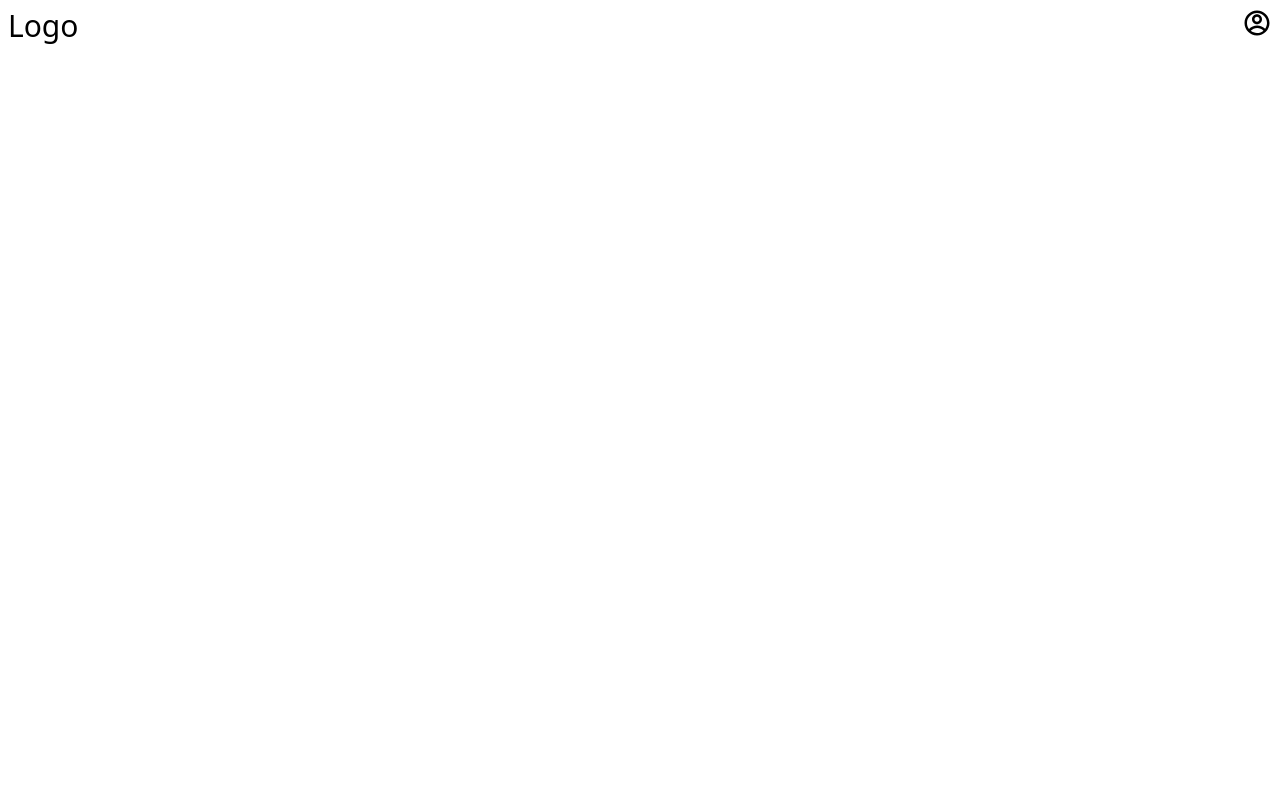
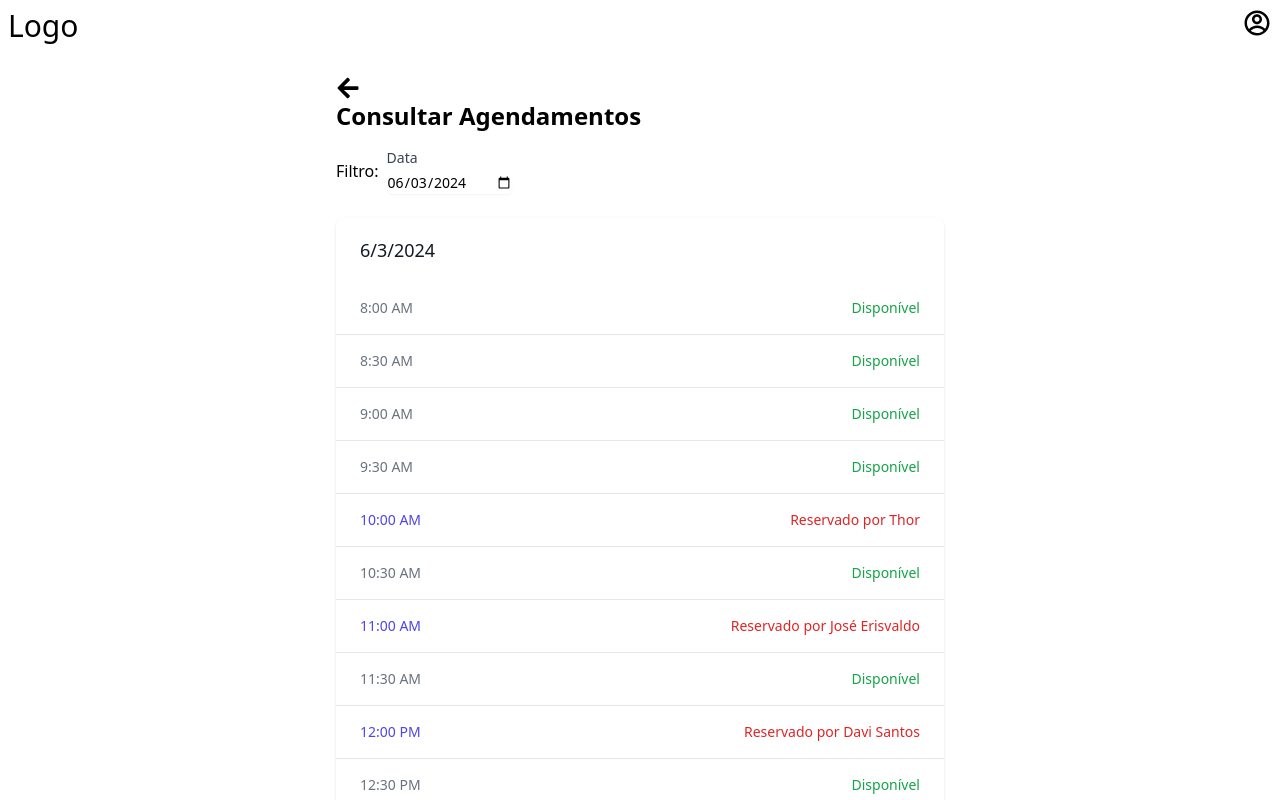
Before and after one commit to JoseErisvaldo/appCabeleireiro, a React (Create React App) app: page /consultaragendamentos in a window 1280 px wide. Before the commit this address had no page. Shown: the top 800 px of the page. Built offline with nearby package versions, Linux system fonts and the light colour scheme.

Commit message:
Feat: ConsultHaircutAppointments

```diff
--- /dev/null
+++ b/src/Components/CompoConsultHaircutAppointments/CompoConsultHaircutAppointments.jsx
@@ -0,0 +1,75 @@
+import React, { useState } from 'react';
+import ArrowLeft from '../UI/Arrow/ArrowLeft'
+
+const allTimeSlots = [
+  '8:00 AM', '8:30 AM', '9:00 AM', '9:30 AM', '10:00 AM', '10:30 AM',
+  '11:00 AM', '11:30 AM', '12:00 PM', '12:30 PM', '1:00 PM', '1:30 PM',
+  '2:00 PM', '2:30 PM', '3:00 PM', '3:30 PM', '4:00 PM', '4:30 PM',
+  '5:00 PM', '5:30 PM', '6:00 PM'
+];
+
+const appointmentsData = [
+  { id: 1, date: '2024-06-04', time: '9:00 AM', name: 'Zezin' },
+  { id: 2, date: '2024-06-03', time: '10:00 AM', name: 'Thor' },
+  { id: 3, date: '2024-06-03', time: '11:00 AM', name: 'José Erisvaldo' },
+  { id: 4, date: '2024-06-03', time: '12:00 PM', name: 'Davi Santos' },
+  { id: 5, date: '2024-06-03', time: '1:00 PM', name: 'Lucia' },
+  { id: 8, date: '2024-06-03', time: '4:00 PM', name: 'Telma' }
+];
+
+function generateSchedule(date) {
+  return allTimeSlots.map(time => {
+    const appointment = appointmentsData.find(app => app.date === date && app.time === time);
+    return {
+      date,
+      time,
+      booked: !!appointment,
+      name: appointment ? appointment.name : null,
+    };
+  });
+}
+
+export default function CompoConsultHaircutAppointments() {
+  const [selectedDate, setSelectedDate] = useState('2024-06-03');
+  const schedule = generateSchedule(selectedDate);
+
+  return (
+    <div className="max-w-2xl mx-auto p-4 sm:p-6 lg:p-8">
+        <ArrowLeft to={'/'} />
+      <h2 className="text-2xl font-bold mb-4">Consultar Agendamentos</h2>
+      <div className="flex items-center mb-6">
+        <span className="mr-2">Filtro: </span>
+        <div>
+          <div>
+            <label className="block text-sm font-medium text-gray-700 mb-1">Data</label>
+            <input
+              type="date"
+              value={selectedDate}
+              onChange={(e) => setSelectedDate(e.target.value)}
+              className="block w-full border-gray-300 rounded-md shadow-sm focus:ring-indigo-500 focus:border-indigo-500 sm:text-sm"
+            />
+          </div>
+        </div>
+      </div>
+      <div className="bg-white shadow overflow-hidden sm:rounded-lg mb-6">
+        <div className="px-4 py-5 sm:px-6">
+          <h3 className="text-lg leading-6 font-medium text-gray-900">{new Date(selectedDate).toLocaleDateString()}</h3>
+        </div>
+        <ul className="divide-y divide-gray-200">
+          {schedule.map((slot, index) => (
+            <li key={index} className="px-4 py-4 sm:px-6 flex justify-between items-center">
+              <div>
+                <p className={`text-sm font-medium ${slot.booked ? 'text-indigo-600' : 'text-gray-500'}`}>
+                  {slot.time}
+                </p>
+              </div>
+              <div className={`text-sm ${slot.booked ? 'text-red-600' : 'text-green-600'}`}>
+                {slot.booked ? `Reservado por ${slot.name}` : 'Disponível'}
+              </div>
+            </li>
+          ))}
+        </ul>
+      </div>
+    </div>
+  );
+}
--- /dev/null
+++ b/src/Pages/ConsultHaircutAppointments/ConsultHaircutAppointments.jsx
@@ -0,0 +1,11 @@
+import React from 'react';
+import CompoConsultHaircutAppointments from '../../Components/CompoConsultHaircutAppointments/CompoConsultHaircutAppointments';
+
+export default function ConsultHaircutAppointments() {
+
+  return (
+    <div className="">
+        <CompoConsultHaircutAppointments />
+    </div>
+  );
+}
--- a/src/Routes.js
+++ b/src/Routes.js
@@ -3,6 +3,7 @@ import { BrowserRouter, Routes, Route } from 'react-router-dom';
 import Home from './Pages/Home/Home';
 import Header from './Components/Header/Header'
 import MakeAppointments from './Pages/MakeAppointments/MakeAppointments';
+import ConsultHaircutAppointments from './Pages/ConsultHaircutAppointments/ConsultHaircutAppointments';
 
 export default function AppRoutes() {
   return (
@@ -11,6 +12,8 @@ export default function AppRoutes() {
       <Routes>
         <Route path="/" element={<Home />} />
         <Route path="/realizaragendamentos" element={<MakeAppointments />} />
+        <Route path="/consultaragendamentos" element={<ConsultHaircutAppointments />} />
+
       </Routes>
     </BrowserRouter>
   );
```
